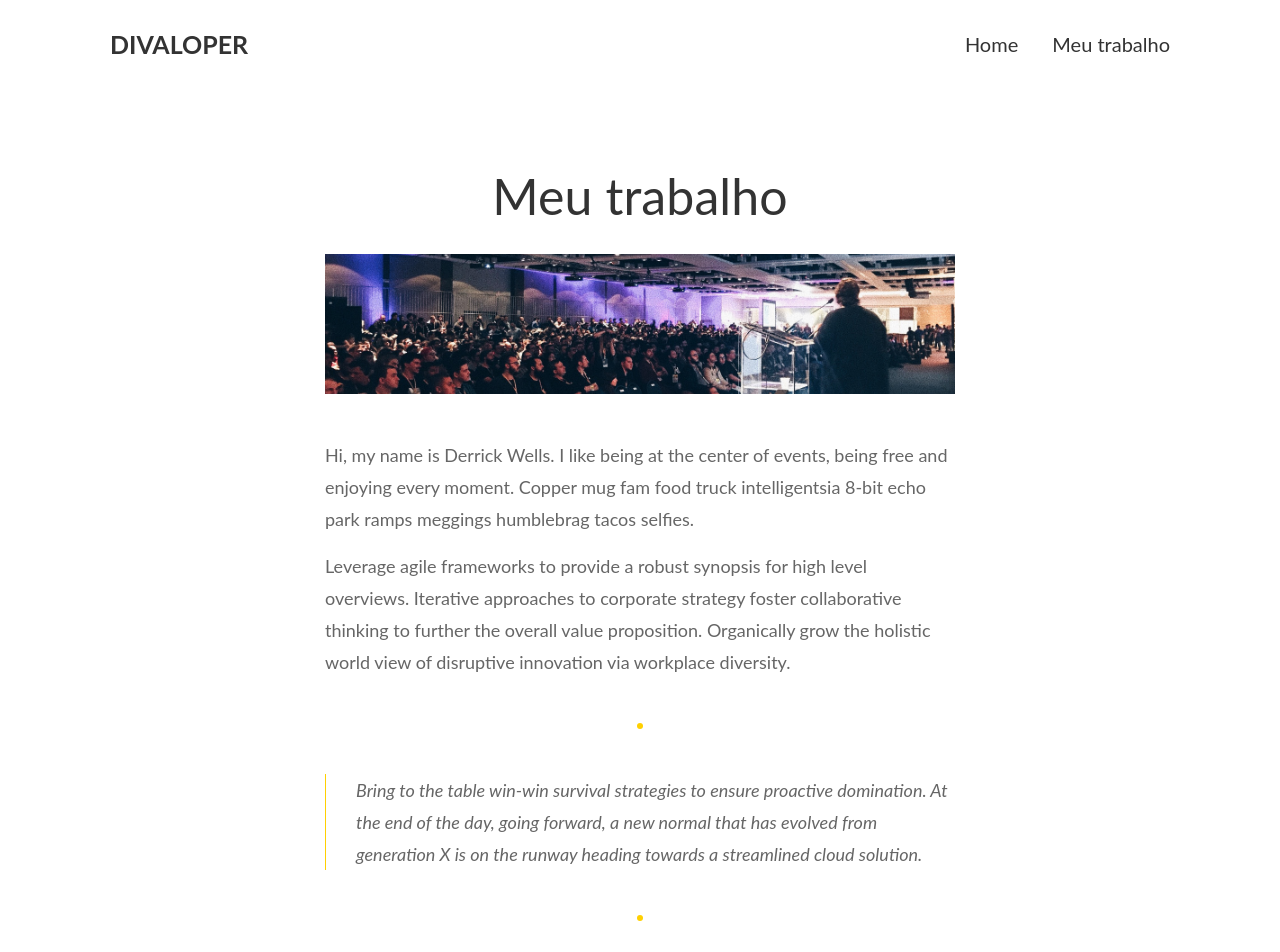
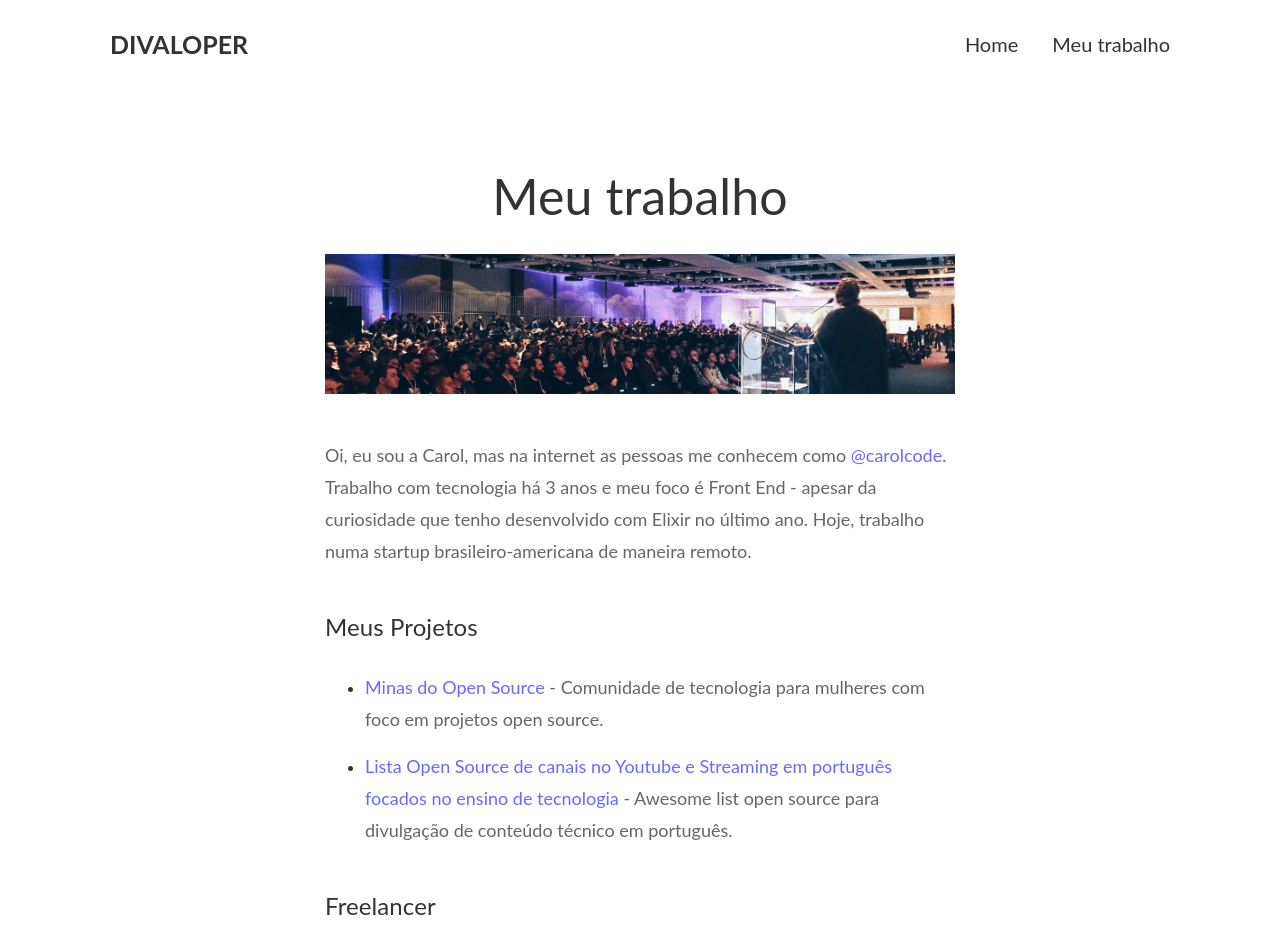
Before and after one commit to carolsoaressantos/carolcodes.github.io, a Jekyll site: the page built from _pages/about.md, in a window 1280 px wide and 1400 px high. Shown: the top 952 px of the window. Built offline with Jekyll 4.4.1, drawn with Linux system fonts in a browser that asks for light colours; some of the changed text lies outside the part shown.

Commit message:
atualizando página sobre meu trabalho

```diff
--- a/_pages/about.md
+++ b/_pages/about.md
@@ -5,16 +5,17 @@ permalink: /about/
 image: '/assets/img/about.jpeg'
 ---
 
-Hi, my name is Derrick Wells. I like being at the center of events, being free and enjoying every moment. Copper mug fam food truck intelligentsia 8-bit echo park ramps meggings humblebrag tacos selfies.
 
-Leverage agile frameworks to provide a robust synopsis for high level overviews. Iterative approaches to corporate strategy foster collaborative thinking to further the overall value proposition. Organically grow the holistic world view of disruptive innovation via workplace diversity.
+Oi, eu sou a Carol, mas na internet as pessoas me conhecem como [@carolcode](https://twitter.com/carolcode). Trabalho com tecnologia há 3 anos e meu foco é Front End - apesar da curiosidade que tenho desenvolvido com Elixir no último ano. Hoje, trabalho numa startup brasileiro-americana de maneira remoto.
 
-***
+### Meus Projetos
 
-> Bring to the table win-win survival strategies to ensure proactive domination. At the end of the day, going forward, a new normal that has evolved from generation X is on the runway heading towards a streamlined cloud solution.
+- [Minas do Open Source](https://twitter.com/minasopensource) - Comunidade de tecnologia para mulheres com foco em projetos open source.
 
-***
+- [Lista Open Source de canais no Youtube e Streaming em português focados no ensino de tecnologia](https://github.com/carolcodes/videos-pt.br-tecnologia) - Awesome list open source para divulgação de conteúdo técnico em português.
 
-Proactively envisioned multimedia based expertise and cross-media growth strategies. Seamlessly visualize quality intellectual capital without superior collaboration and idea-sharing. Holistically pontificate installed base portals after maintainable products.
+### Freelancer
 
-Phosfluorescently engage worldwide methodologies with web-enabled technology. Interactively coordinate proactive e-commerce via process-centric "outside the box" thinking. Completely pursue scalable customer service through sustainable potentialities.
+Estou **disponível** para desenvolvimento de projetos de landing page e pequenos sites com HTML, CSS, JavaScript e React. Você pode entrar em contato comigo através do e-mail no rodapé do site.
+
+<div style="width:100%;height:0;padding-bottom:56%;position:relative;"><iframe src="https://giphy.com/embed/cNfZ0hJHIiL8RlyV3A" width="100%" height="100%" style="position:absolute" frameBorder="0" class="giphy-embed" allowFullScreen></iframe></div><p><a href="https://giphy.com/gifs/queereye-cNfZ0hJHIiL8RlyV3A"></a></p>
```
Also changed, not shown: 1 other file.
